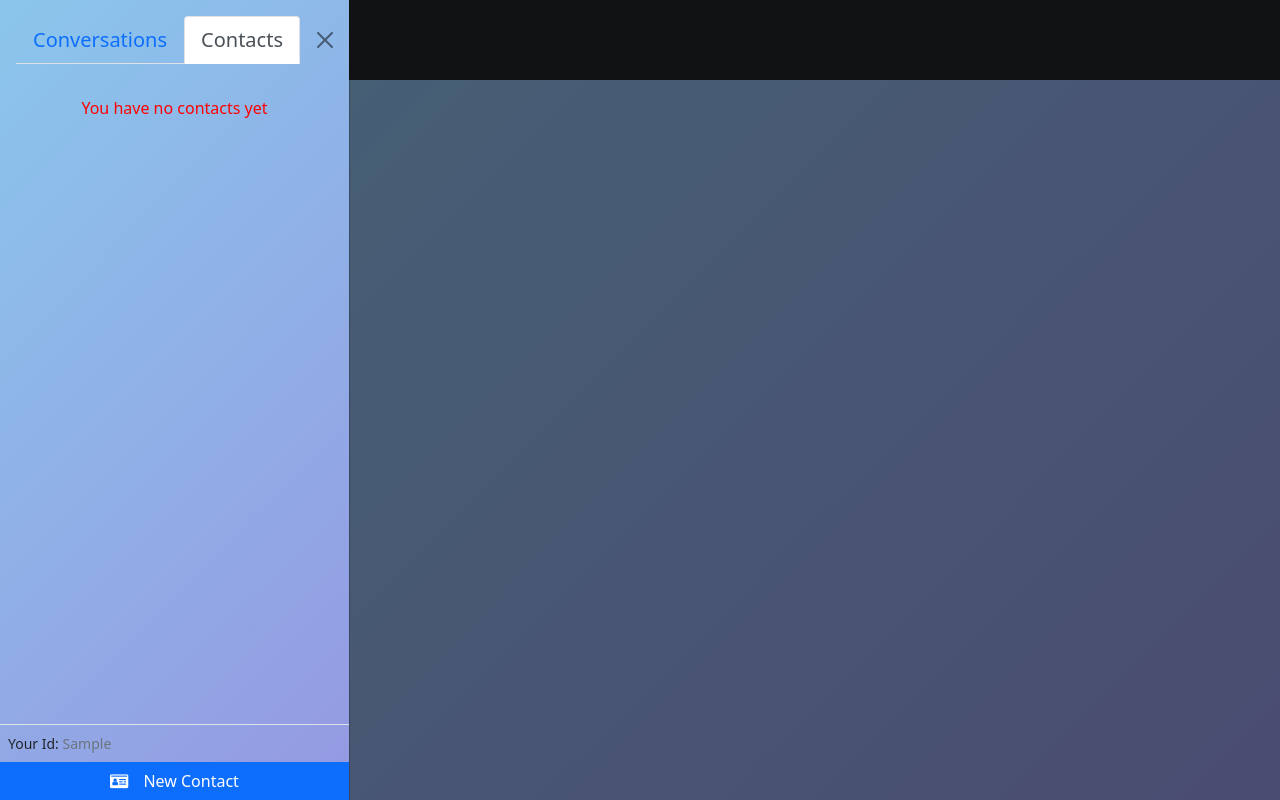
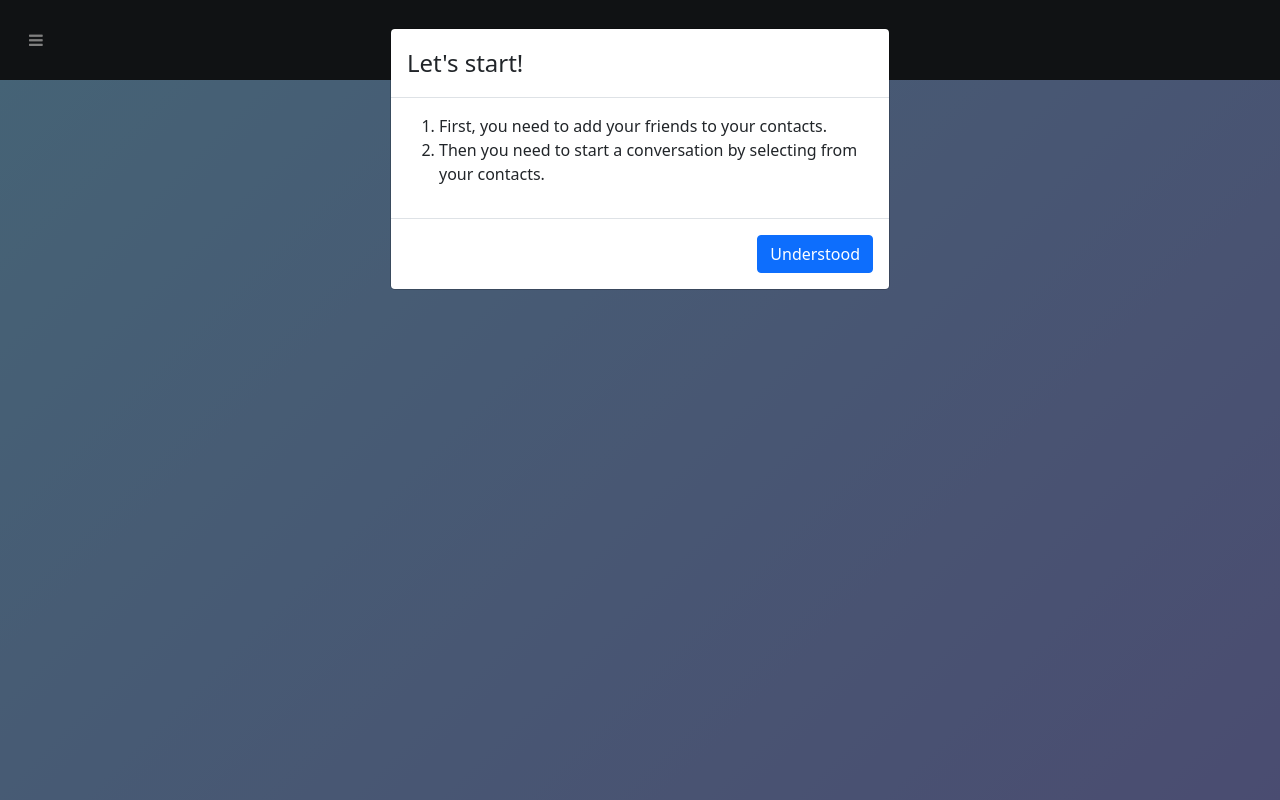
Before and after one commit to DegirmenciOmer/Chat-App, a React (Create React App) app in the folder client/: page / in a window 1280 px wide. Both pictures are taken after typing "Sample" into the empty fields and a click on the button "Login". Built offline with nearby package versions, Linux system fonts and the light colour scheme; no server answers.

Commit message:
add intro

```diff
--- a/client/src/components/Dashboard.js
+++ b/client/src/components/Dashboard.js
@@ -1,11 +1,26 @@
-import React from 'react'
+import React, { useEffect, useState } from 'react'
+import { Modal, Button } from 'react-bootstrap'
 import Sidebar from './Sidebar'
 import OpenConversation from './OpenConversation'
-import { useConversations } from '../contexts/ConversationsProvider'
 import Header from './Header'
 
+import { useConversations } from '../contexts/ConversationsProvider'
+import { useToggleSidebar } from '../contexts/ToggleSidebarProvider'
+
 export default function Dashboard({ id }) {
+  const [show, setShow] = useState(false)
+
+  const { toggleSidebar } = useToggleSidebar()
   const { selectedConversation } = useConversations()
+
+  const handleClose = () => {
+    setShow(false)
+    toggleSidebar()
+  }
+
+  useEffect(() => {
+    !selectedConversation && setShow(true)
+  }, [])
 
   return (
     <>
@@ -14,6 +29,30 @@ export default function Dashboard({ id }) {
       <div className='gradient-bg d-flex' style={{ height: '90vh' }}>
         <Sidebar id={id} />
         {selectedConversation && <OpenConversation />}
+        <Modal
+          show={show}
+          onHide={handleClose}
+          backdrop='static'
+          keyboard={false}
+        >
+          <Modal.Header>
+            <Modal.Title>Let's start!</Modal.Title>
+          </Modal.Header>
+          <Modal.Body>
+            <ol>
+              <li>First, you need to add your friends to your contacts.</li>
+              <li>
+                Then you need to start a conversation by selecting from your
+                contacts.
+              </li>
+            </ol>
+          </Modal.Body>
+          <Modal.Footer>
+            <Button variant='primary' onClick={handleClose}>
+              Understood
+            </Button>
+          </Modal.Footer>
+        </Modal>
       </div>
     </>
   )
--- a/client/src/components/Sidebar.js
+++ b/client/src/components/Sidebar.js
@@ -4,6 +4,7 @@ import Conversations from './Conversations'
 import Contacts from './Contacts'
 import NewContactModal from './NewContactModal'
 import NewConversationModal from './NewConversationModal'
+
 import { useContacts } from '../contexts/ContactsProvider'
 import { useConversations } from '../contexts/ConversationsProvider'
 import { useToggleSidebar } from './../contexts/ToggleSidebarProvider'
@@ -13,7 +14,7 @@ const CONTACTS_KEY = 'contacts'
 
 export default function Sidebar({ id }) {
   const { contacts } = useContacts()
-  const { show, toggleSidebar } = useToggleSidebar()
+  const { showSidebar, toggleSidebar } = useToggleSidebar()
   const [activeKey, setActiveKey] = useState(
     contacts.length === 0 ? CONTACTS_KEY : CONVERSATIONS_KEY
   )
@@ -28,7 +29,7 @@ export default function Sidebar({ id }) {
   return (
     <>
       <Offcanvas
-        show={show}
+        show={showSidebar}
         onHide={toggleSidebar}
         style={{ width: '350px' }}
         className='gradient-bg d-flex flex-column'
--- a/client/src/contexts/ToggleSidebarProvider.js
+++ b/client/src/contexts/ToggleSidebarProvider.js
@@ -1,5 +1,4 @@
-import React, { useContext } from 'react'
-import useLocalStorage from './../hooks/useLocalStorage'
+import React, { useContext, useState } from 'react'
 
 const ToggleSidebarContext = React.createContext()
 
@@ -8,12 +7,14 @@ export function useToggleSidebar() {
 }
 
 export function ToggleSidebarProvider({ children }) {
-  const [show, setShow] = useLocalStorage('toggle', true)
+  const [showSidebar, setShowSidebar] = useState(false)
 
-  const toggleSidebar = () => setShow((prev) => !prev)
+  const toggleSidebar = () => setShowSidebar((prev) => !prev)
 
   return (
-    <ToggleSidebarContext.Provider value={{ toggleSidebar, show, setShow }}>
+    <ToggleSidebarContext.Provider
+      value={{ toggleSidebar, showSidebar, setShowSidebar }}
+    >
       {children}
     </ToggleSidebarContext.Provider>
   )
```
Also changed, not shown: client/src/components/IntroModal.js (added).
